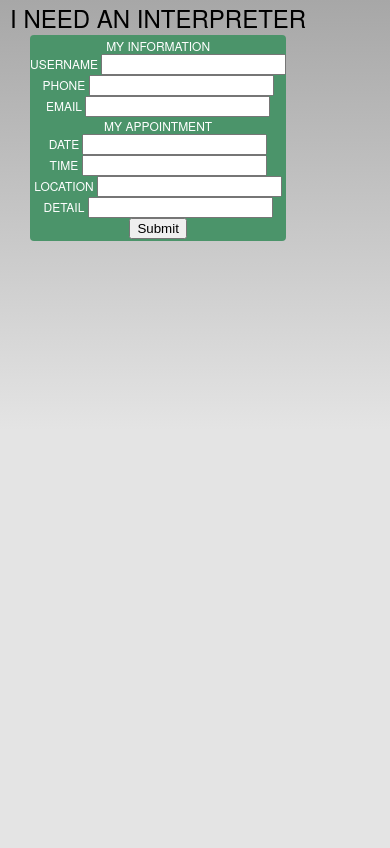
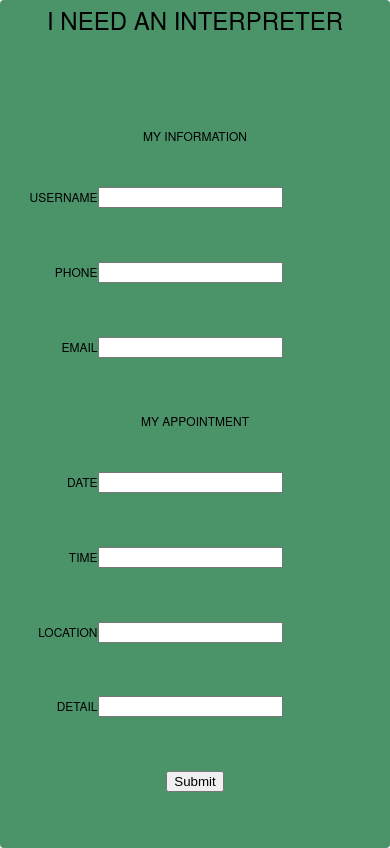
Before and after one commit to StJohn3D/project-mango, a website: page www/index.html in a window 390 px wide. Drawn offline with Linux system fonts and the light colour scheme; some packages are replaced by stand-ins of ours.

Commit message:
Major Style improvement
Still not perfect but it's workable now

```diff
--- a/www/css/index.css
+++ b/www/css/index.css
@@ -24,17 +24,17 @@ body {
     -webkit-touch-callout: none;                /* prevent callout to copy image, etc when tap to hold */
     -webkit-text-size-adjust: none;             /* prevent webkit from resizing text to fit */
     -webkit-user-select: none;                  /* prevent copy paste, to allow, change 'none' to 'text' */
-    background-color:#E4E4E4;
-    background-image:linear-gradient(top, #A7A7A7 0%, #E4E4E4 51%);
-    background-image:-webkit-linear-gradient(top, #A7A7A7 0%, #E4E4E4 51%);
-    background-image:-ms-linear-gradient(top, #A7A7A7 0%, #E4E4E4 51%);
-    background-image:-webkit-gradient(
-        linear,
-        left top,
-        left bottom,
-        color-stop(0, #A7A7A7),
-        color-stop(0.51, #E4E4E4)
-    );
+    /*background-color:#E4E4E4;*/
+    /*background-image:linear-gradient(top, #A7A7A7 0%, #E4E4E4 51%);*/
+    /*background-image:-webkit-linear-gradient(top, #A7A7A7 0%, #E4E4E4 51%);*/
+    /*background-image:-ms-linear-gradient(top, #A7A7A7 0%, #E4E4E4 51%);*/
+    /*background-image:-webkit-gradient(*/
+        /*linear,*/
+        /*left top,*/
+        /*left bottom,*/
+        /*color-stop(0, #A7A7A7),*/
+        /*color-stop(0.51, #E4E4E4)*/
+    /*);*/
     background-attachment:fixed;
     font-family:'HelveticaNeue-Light', 'HelveticaNeue', Helvetica, Arial, sans-serif;
     font-size:12px;
@@ -51,8 +51,8 @@ body {
     position:absolute;             /* position in the center of the screen */
     left:0%;
     top:0%;
-    height:100%;                   /* text area height */
-    width:100%x;                   /* text area width */
+    height:100vh;                   /* text area height */
+    width:100vw;                   /* text area width */
     text-align:center;
     /*padding:180px 0px 0px 0px;     !* image height is 200px (bottom 20px are overlapped with text) *!*/
     /*margin:-115px 0px 0px -112px;  !* offset vertical: half of image height and text area height *!*/
@@ -61,12 +61,12 @@ body {
 
 /* Landscape layout (with min-width) */
 @media screen and (min-aspect-ratio: 1/1) and (min-width:400px) {
-    .app {
-        background-position:left center;
-        padding:75px 0px 75px 170px;  /* padding-top + padding-bottom + text area = image height */
-        margin:-90px 0px 0px -198px;  /* offset vertical: half of image height */
-                                      /* offset horizontal: half of image width and text area width */
-    }
+    /*.app {*/
+        /*background-position:left center;*/
+        /*padding:75px 0px 75px 170px;  !* padding-top + padding-bottom + text area = image height *!*/
+        /*margin:-90px 0px 0px -198px;  !* offset vertical: half of image height *!*/
+                                      /*!* offset horizontal: half of image width and text area width *!*/
+    /*}*/
 }
 
 h1 {
@@ -83,7 +83,6 @@ h1 {
     -webkit-border-radius:4px;
     color:#FFFFFF;
     font-size:12px;
-    margin:0px 30px;
     padding:2px 0px;
 }
 
@@ -95,6 +94,8 @@ h1 {
 .event.received {
     background-color:#4B946A;
     display:none;
+    width: 100vw;
+    height: 100vh;
 }
 
 @keyframes fade {
@@ -114,6 +115,26 @@ h1 {
     -webkit-animation:fade 3000ms infinite;
 }
 
+.formTable {
+    display: table;
+    width: 100%;
+    height: 100%;
+    color: black;
+}
+
+.formCell {
+    display: table-cell;
+}
+
+.formCell.left {
+    width: 25vw;
+    text-align: right;
+}
+
+.formCell.right {
+    text-align: left;
+}
+
 .formRow {
-    display: block;
+    display: table-row;
 }
--- a/www/index.html
+++ b/www/index.html
@@ -44,21 +44,102 @@
 
 <body>
     <div class="app">
-        <h1>I Need an Interpreter</h1>
         <div id="deviceready">
             <p class="event listening">Loading</p>
-            <form class="event received" action="Javascript:handleSubmit()">
-                <div class="formRow">My Information</div>
-                <div class="formRow">Username <input type="text" name="username"/></div>
-                <div class="formRow">Phone <input type="text" name="phone"/></div>
-                <div class="formRow">Email <input type="text" name="email"/></div>
-                <div class="formRow">My Appointment</div>
-                <div class="formRow">Date <input type="text" name="date"/></div>
-                <div class="formRow">Time <input type="text" name="time"/></div>
-                <div class="formRow">Location <input type="text" name="location"/></div>
-                <div class="formRow">Detail <input type="text" name="detail"/></div>
-                <div class="formRow"><input type="submit" value="Submit"/></div>
-            </form>
+            <div class="event received">
+                <form class="formTable" action="Javascript:handleSubmit()">
+                    <div class="formRow">
+                        <div class="formCell">
+                            <h1>I Need an Interpreter</h1>
+                        </div>
+                    </div>
+                    <div class="formRow">
+                        <div class="formCell">
+                            <span>My Information</span>
+                        </div>
+                    </div>
+                    <div class="formRow">
+                        <div class="formTable">
+                            <div class="formCell left">
+                                <span>Username</span>
+                            </div>
+                            <div class="formCell right">
+                                <input type="text" name="username"/>
+                            </div>
+                        </div>
+                    </div>
+                    <div class="formRow">
+                        <div class="formTable">
+                            <div class="formCell left">
+                                <span>Phone</span>
+                            </div>
+                            <div class="formCell right">
+                                <input type="text" name="phone"/>
+                            </div>
+                        </div>
+                    </div>
+                    <div class="formRow">
+                        <div class="formTable">
+                            <div class="formCell left">
+                                <span>Email</span>
+                            </div>
+                            <div class="formCell right">
+                                <input type="text" name="email"/>
+                            </div>
+                        </div>
+                    </div>
+                    <div class="formRow">
+                        <div class="formCell">
+                            <span>My Appointment</span>
+                        </div>
+                    </div>
+                    <div class="formRow">
+                        <div class="formTable">
+                            <div class="formCell left">
+                                <span>Date</span>
+                            </div>
+                            <div class="formCell right">
+                                <input type="text" name="date"/>
+                            </div>
+                        </div>
+                    </div>
+                    <div class="formRow">
+                        <div class="formTable">
+                            <div class="formCell left">
+                                <span>Time</span>
+                            </div>
+                            <div class="formCell right">
+                                <input type="text" name="time"/>
+                            </div>
+                        </div>
+                    </div>
+                    <div class="formRow">
+                        <div class="formTable">
+                            <div class="formCell left">
+                                <span>Location</span>
+                            </div>
+                            <div class="formCell right">
+                                <input type="text" name="location"/>
+                            </div>
+                        </div>
+                    </div>
+                    <div class="formRow">
+                        <div class="formTable">
+                            <div class="formCell left">
+                                <span>Detail</span>
+                            </div>
+                            <div class="formCell right">
+                                <input type="text" name="detail"/>
+                            </div>
+                        </div>
+                    </div>
+                    <div class="formRow">
+                        <div class="formCell">
+                            <input type="submit" value="Submit"/>
+                        </div>
+                    </div>
+                </form>
+            </div>
         </div>
     </div>
     <script type="text/javascript" src="cordova.js"></script>
```
